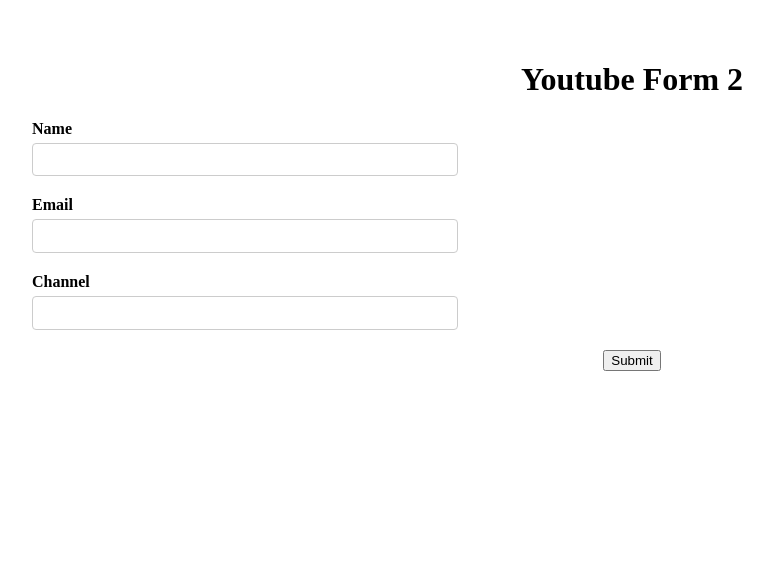
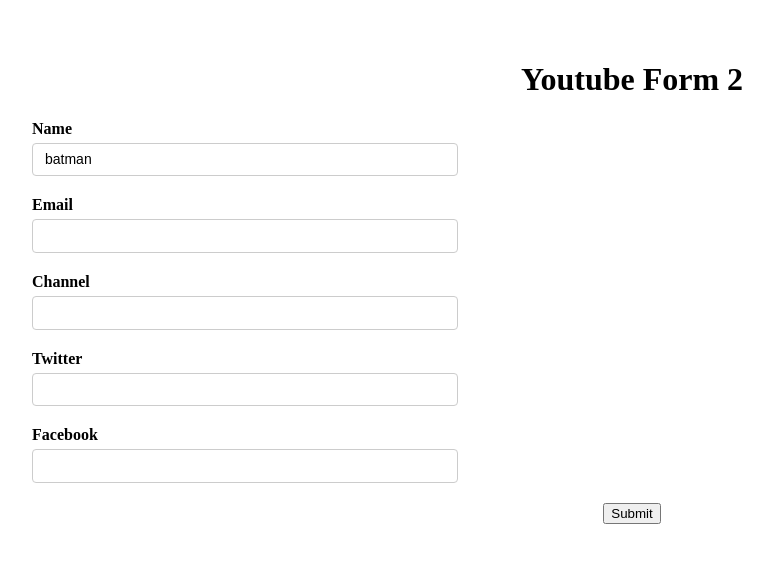
Before and after one commit to rizqydev/learn-react, a React (Vite) app: page /learn-rhf in a window 1280 px wide. Shown: the top 562 px of the page, without its empty margins (8-781 px from the left). Built offline with nearby package versions, Linux system fonts and the light colour scheme; no server answers.

Commit message:
learn nested objects

```diff
--- a/src/react-hook-form/components/YoutubeForm.tsx
+++ b/src/react-hook-form/components/YoutubeForm.tsx
@@ -7,18 +7,22 @@
 type FormValues = {
   username: string
   email: string
-  channel: string
+  channel: string,
+  social: {
+    twitter: string
+    facebook: string
+  }
 }
 
 export const YoutubeForm = () => {
   const form = useForm<FormValues>({
-    defaultValues: async () => {
-      const response = await fetch("https://jsonplaceholder.typicode.com/users/1")
-      const data = await response.json()
-      return {
-        username: data.name,
-        email: data.email,
-        channel: ""
+    defaultValues: {
+      username: "batman",
+      email: "",
+      channel: "",
+      social: {
+        twitter: "",
+        facebook: ""
       }
     }
   })
@@ -76,6 +80,22 @@
           <p className="error">{errors.channel?.message}</p>
         </div>
 
+        <div className="form-control">
+          <label htmlFor="twitter">Twitter</label>
+          <input type="text" id="twitter" {...register("social.twitter", {
+            required: "Twitter is required"
+          })} />
+          <p className="error">{errors.social?.twitter?.message}</p>
+        </div>
+
+        <div className="form-control">
+          <label htmlFor="facebook">Facebook</label>
+          <input type="text" id="facebook" {...register("social.facebook", {
+            required: "Facebook is required"
+          })} />
+          <p className="error">{errors.social?.facebook?.message}</p>
+        </div>
+
         <button type="submit">Submit</button>
       </form>
       <DevTool control={control} />
```
